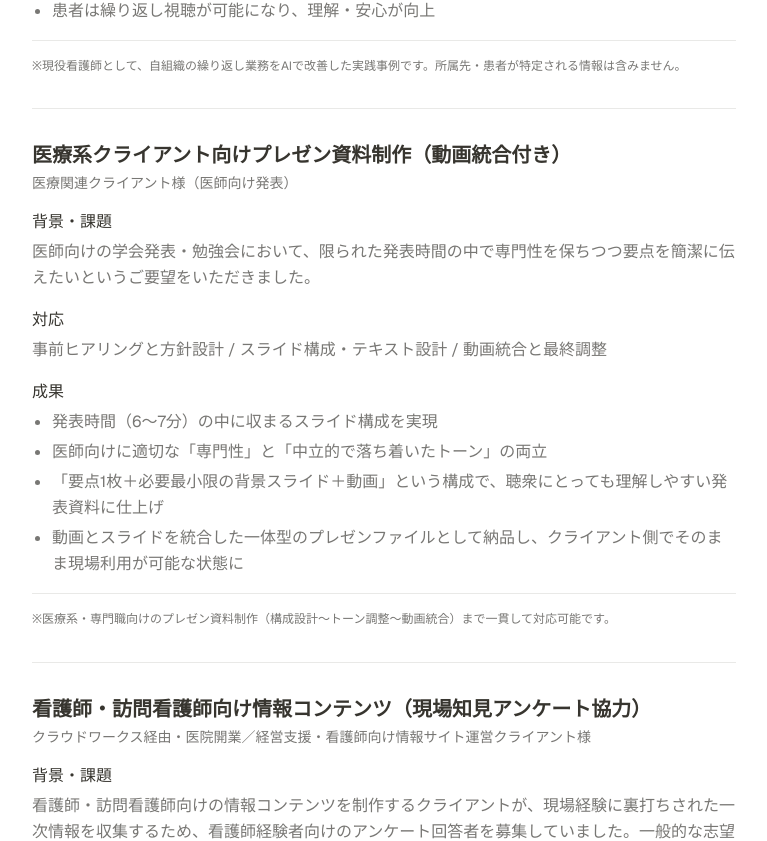
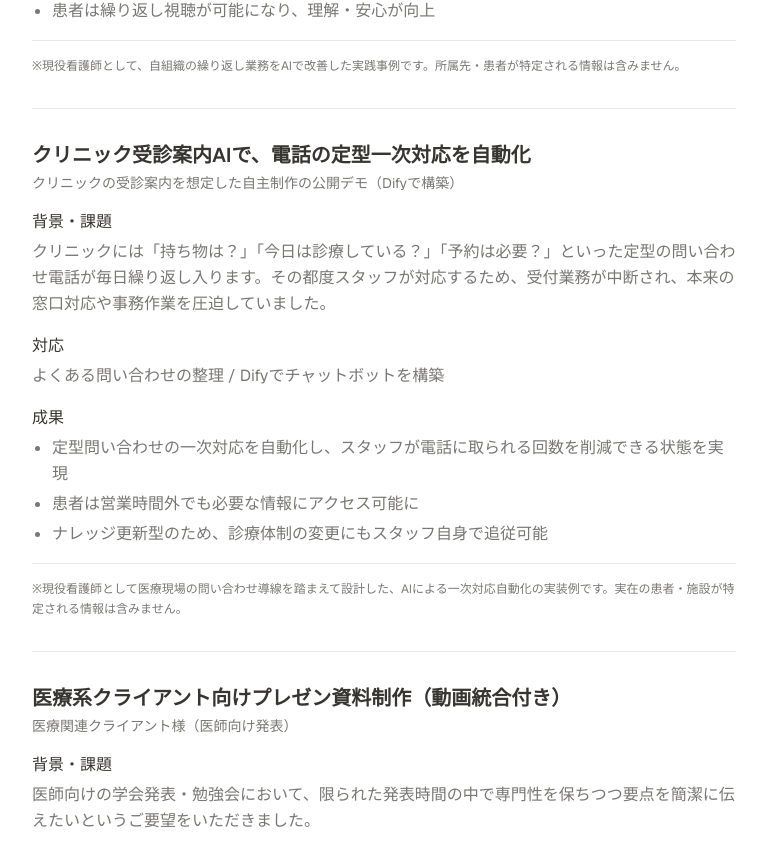
Before and after one commit to shingou83-bot/portfolio, a Next.js app: page / in a window 1280 px wide. Shown: the part 6731-7572 px from the top of the page, without its empty margins (256-1023 px from the left). Built offline with nearby package versions, Linux system fonts and the light colour scheme.

Commit message:
支援事例に「クリニック受診案内AI（Dify）」を追加

```diff
--- a/src/content/site.ts
+++ b/src/content/site.ts
@@ -222,6 +222,49 @@ export const workCaseStudies: WorkCaseStudy[] = [
       "検査前説明・他科の術前説明など、繰り返し説明業務全般へ同方式で横展開が可能です。",
     confidentialityNote:
       "現役看護師として、自組織の繰り返し業務をAIで改善した実践事例です。所属先・患者が特定される情報は含みません。",
+  },
+  {
+    title: "クリニック受診案内AIで、電話の定型一次対応を自動化",
+    client: "クリニックの受診案内を想定した自主制作の公開デモ（Difyで構築）",
+    clientNote:
+      "実在の患者・施設が特定される情報は含みません。医療現場の問い合わせ導線を踏まえた実装例として掲載しています。",
+    backgroundIntro:
+      "クリニックには「持ち物は？」「今日は診療している？」「予約は必要？」といった定型の問い合わせ電話が毎日繰り返し入ります。その都度スタッフが対応するため、受付業務が中断され、本来の窓口対応や事務作業を圧迫していました。",
+    needs: [
+      "毎日繰り返す定型問い合わせへの対応負担を減らしたい",
+      "営業時間外でも患者が必要な情報にアクセスできるようにしたい",
+      "診療体制が変わってもスタッフ自身で回答を更新できる形にしたい",
+    ],
+    painPoints: [
+      "定型質問のたびに受付業務が中断される",
+      "電話対応は営業時間内に限られ、時間外の問い合わせに応えられない",
+    ],
+    approachSections: [
+      {
+        heading: "1. よくある問い合わせの整理",
+        bullets: [
+          "「診療時間」「持ち物」「予約要否」など頻出質問を洗い出し",
+          "回答をナレッジとして整理",
+        ],
+      },
+      {
+        heading: "2. Difyでチャットボットを構築",
+        bullets: [
+          "患者からの質問に自動応答するチャットフローを構築",
+          "24時間・待ち時間ゼロで一次対応できる導線を設計",
+          "ナレッジ更新型の構成で、体制変更にスタッフが追従可能に",
+        ],
+      },
+    ],
+    outcomes: [
+      "定型問い合わせの一次対応を自動化し、スタッフが電話に取られる回数を削減できる状態を実現",
+      "患者は営業時間外でも必要な情報にアクセス可能に",
+      "ナレッジ更新型のため、診療体制の変更にもスタッフ自身で追従可能",
+    ],
+    followUpNote:
+      "予約受付・問診の事前整理など、他の定型対応にも同方式で横展開が可能です。",
+    confidentialityNote:
+      "現役看護師として医療現場の問い合わせ導線を踏まえて設計した、AIによる一次対応自動化の実装例です。実在の患者・施設が特定される情報は含みません。",
   },
   {
     title: "医療系クライアント向けプレゼン資料制作（動画統合付き）",
```
